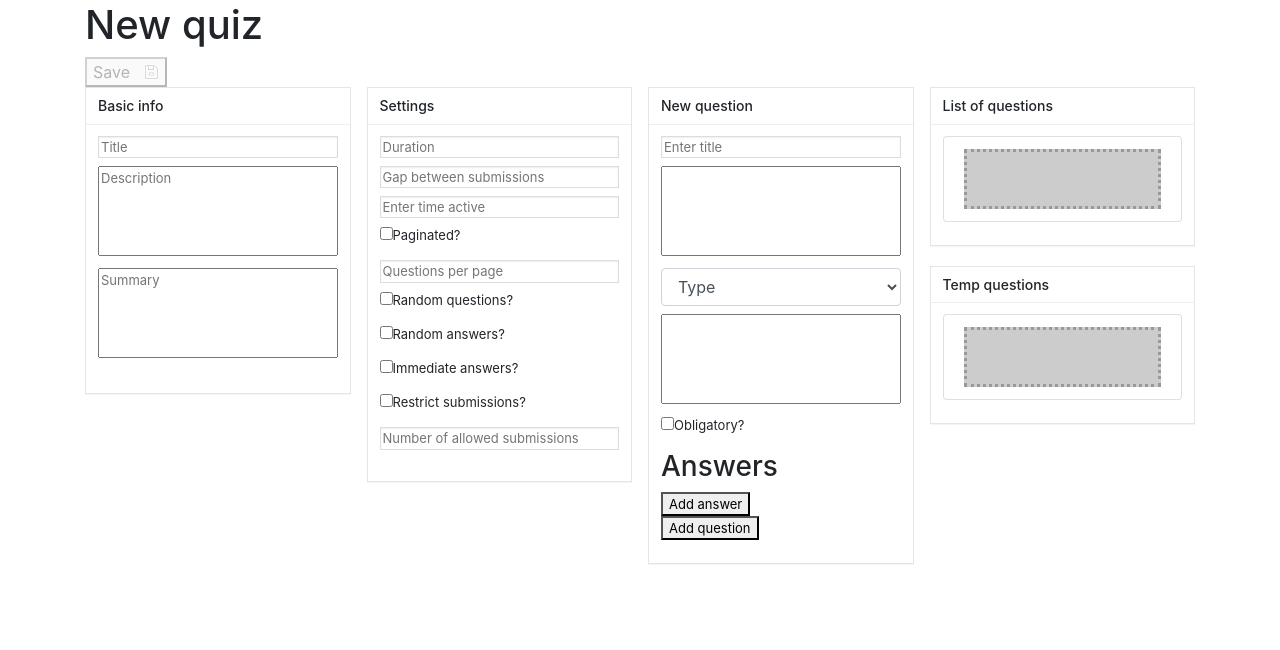
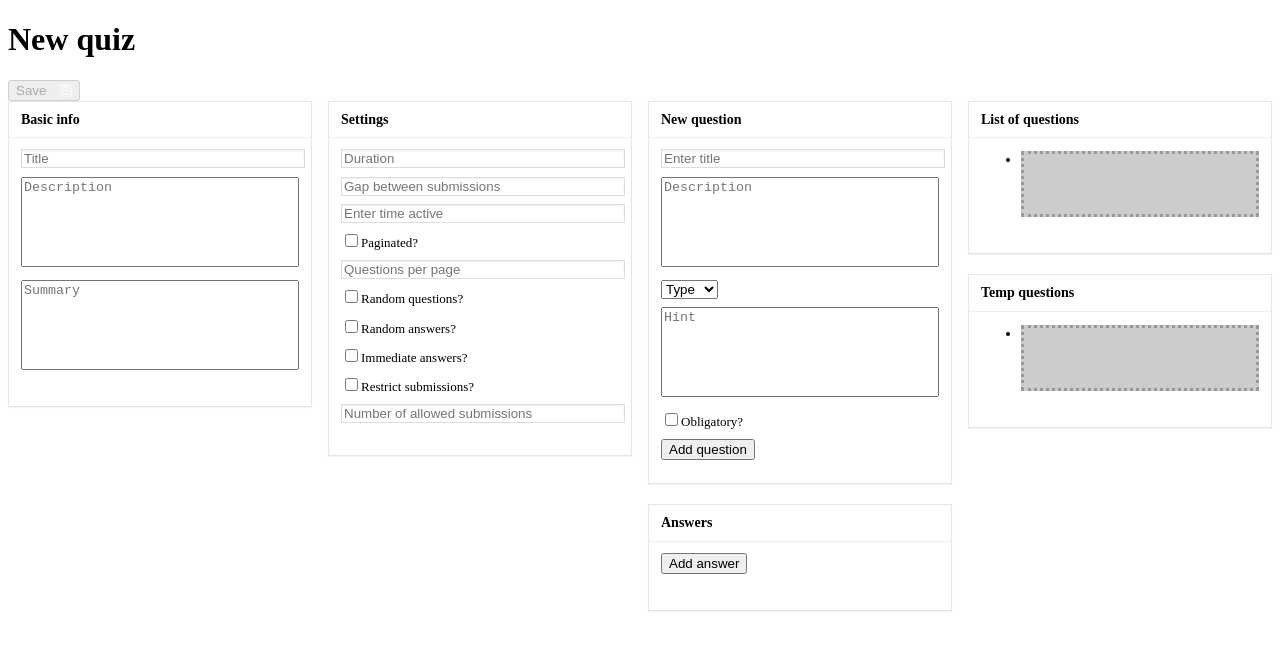
Before and after one commit to TomekMackiewicz/spq, an Angular app in the folder angular/: page / in a window 1280 px wide. Shown: the top 650 px of the page. Built offline with nearby package versions, Linux system fonts and the light colour scheme.

Commit message:
Remove jquery & angular

```diff
--- a/angular/src/app/spq/spq/spq.component.html
+++ b/angular/src/app/spq/spq/spq.component.html
@@ -85,11 +85,10 @@
                     </div>
                 </div>
             </div>
-            <div class="spq-box-container-3">
+            <div class="spq-box-container-3" formGroupName="question">
                 <div class="spq-box">
                     <h2>New question</h2>
                     <div class="spq-inside">
-                        <div formGroupName="question">
                         <div class="spq-input-wrap">
                           <input type="text" class="spq-input" placeholder="Enter title" formControlName="title"
                                  [ngClass]="{ 'is-invalid': questionSubmitted && quizForm.get('question.title').errors }" required>
@@ -98,10 +97,10 @@
                           </div>
                         </div>
                         <div class="spq-input-wrap">
-                              <textarea class="spq-textarea" rows="3" formControlName="description"></textarea>
+                          <textarea class="spq-textarea" formControlName="description" placeholder="Description"></textarea>
                         </div>
                         <div class="spq-input-wrap">
-                              <select class="form-control" formControlName="type" [ngClass]="{ 'is-invalid': questionSubmitted && quizForm.get('question.type').errors }">
+                          <select formControlName="type" [ngClass]="{ 'is-invalid': questionSubmitted && quizForm.get('question.type').errors }">
                             <option value="" disabled selected>Type</option>
                             <option>radio</option>
                             <option>multi</option>
@@ -114,55 +113,51 @@
                           </div>
                         </div>
                         <div class="spq-input-wrap">
-                              <textarea class="spq-textarea" rows="3" formControlName="hint"></textarea>
+                          <textarea class="spq-textarea" formControlName="hint" placeholder="Hint"></textarea>
                         </div>
                         <div class="spq-input-wrap">
                             <input type="checkbox" formControlName="isObligatory">
                             <label>Obligatory?</label>
                         </div>
-
-                            <h3>Answers</h3>
+                        <button type="button" class="button button-primary" (click)="addQuestion()">Add question</button>
+                    </div>
+                </div>
+                <div class="spq-box">
+                    <h2>Answers</h2>
+                    <div class="spq-inside">
                         <button type="button" class="button button-primary" (click)="addAnswer()">Add answer</button>
-                            <div>
-                              <ul class="list-group" formArrayName="answers">
-                                  <li class="list-group-item" *ngFor="let answer of quizForm.get('question.answers')?.controls; let i = index;">
+                        <ul formArrayName="answers">
+                            <li *ngFor="let answer of quizForm.get('question.answers')?.controls; let i = index;">
                                 <i *ngIf="!answerListState[i] || answerListState[i]==0; else answerChevronUp"
                                    class="fas fa-chevron-down float-right m-1"
-                                         data-toggle="collapse"
                                    [attr.data-target]="'#answerContent_' + i"
                                    (click)="toogleAnswerChevron(i)">
                                 </i>
                                 <i class="fas fa-trash-alt float-right m-1" (click)="deleteAnswer($event, i)"></i>
                                 <ng-template #answerChevronUp>
                                   <i class="fas fa-chevron-up float-right m-1"
-                                          data-toggle="collapse"
                                     [attr.data-target]="'#answerContent_' + i"
                                     (click)="toogleAnswerChevron(i)">
                                   </i>
                                 </ng-template>
-                                      <div class="collapse" id="answerContent_{{i}}">
-                                          <div class="card card-body">
+                                <div class="spq-collapse" [ngClass]="{ 'spq-show': answerListState[i]==1 }">
                                     <div [formGroupName]="i">
-                                                  <div class="form-group">
-                                                      <label for="answerTitle_{{i}}">Title</label>
-                                                      <input type="text" class="form-control" id="answerTitle_{{i}}" formControlName="title"
+                                        <div class="spq-input-wrap">
+                                            <input type="text" class="spq-input" formControlName="title" placeholder="Answer"
                                                    [ngClass]="{ 'is-invalid': questionSubmitted && answer?.controls.title.errors }" required>
                                             <div *ngIf="questionSubmitted && answer?.controls.title.errors" class="invalid-feedback">
                                                 <div *ngIf="answer?.controls.title.errors.required">Title is required</div>
                                             </div>
                                         </div>
-                                                  <div class="form-group form-check">
-                                                      <input type="checkbox" class="form-check-input" id="answerCorrect_{{i}}" formControlName="isCorrect">
-                                                      <label class="form-check-label" for="answerCorrect_{{i}}">Correct answer</label>
+                                        <div class="spq-input-wrap">
+                                            <input type="checkbox" formControlName="isCorrect">
+                                            <label>Correct answer</label>
                                         </div>
-                                                  <div class="form-group">
-                                                      <label for="answerMessage_{{i}}">Message</label>
-                                                      <textarea class="form-control" id="answerMessage_{{i}}" rows="3" formControlName="message"></textarea>
+                                        <div class="spq-input-wrap">
+                                            <textarea class="spq-textarea" formControlName="message" placeholder="Message"></textarea>
                                         </div>
-                                                    <div class="form-group">
-                                                      <label for="answerPoints_{{i}}">Points</label>
-                                                      <input type="text" class="form-control" id="answerPoints_{{i}}"
-                                                             placeholder="Enter points" formControlName="points"
+                                          <div class="spq-input-wrap">
+                                            <input type="text" class="spq-input" placeholder="Points" formControlName="points"
                                                    [ngClass]="{ 'is-invalid': questionSubmitted && answer?.controls.points.errors }">
                                             <div *ngIf="questionSubmitted && answer?.controls.points.errors" class="invalid-feedback">
                                                 <div *ngIf="answer?.controls.points.errors.pattern">Only numbers are allowed</div>
@@ -170,12 +165,8 @@
                                           </div>
                                     </div>
                                 </div>
-                                      </div>
                             </li>
                         </ul>
-                            </div>
-                            <button type="button" class="button button-primary" (click)="addQuestion()">Add question</button>
-                        </div>
                     </div>
                 </div>
             </div>
@@ -205,19 +196,17 @@
                             <i class="fas fa-cogs float-right m-1" (click)="edit($event, question)"></i>
                             <i *ngIf="!listState[i] || listState[i]==0; else chevronUp"
                                class="fas fa-chevron-down float-right m-1"
-                               data-toggle="collapse"
                                [attr.data-target]="'#questionContent_' + i"
                                (click)="toogleQuestionChevron(i)">
                             </i>
                             <ng-template #chevronUp>
                               <i class="fas fa-chevron-up float-right m-1"
-                                data-toggle="collapse"
                                 [attr.data-target]="'#questionContent_' + i"
                                 (click)="toogleQuestionChevron(i)">
                               </i>
                             </ng-template>
                             <div class="example-custom-placeholder" *cdkDragPlaceholder></div>
-                            <div class="collapse" id="questionContent_{{i}}">
+                            <div class="spq-collapse" [ngClass]="{ 'spq-show': listState[i]==1 }">
                               <div class="card card-body">
                                   <p>Desc: {{ question.description }}</p>
                                   <p>Hint: {{ question.hint }}</p>
@@ -256,7 +245,7 @@
                             <span class="badge badge-info">{{ i+1 }}</span>
                             {{ question.title }}
                             <i class="fas fa-arrows-alt float-right m-1" cdkDragHandle></i>
-                            <i class="fas fa-trash-alt float-right m-1" (click)="delete($event, 'tmpQuestions', i)"></i>
+                            <i class="fas fa-trash-alt float-right m-1" (click)="deleteQuestion($event, 'tmpQuestions', i)"></i>
                           </li>
                         </ul>
                     </div>
--- a/angular/src/index.html
+++ b/angular/src/index.html
@@ -6,23 +6,11 @@
     <base href="/">
     <meta name="viewport" content="width=device-width, initial-scale=1">
     <link rel="icon" type="image/x-icon" href="favicon.ico">
-    <link rel="stylesheet" href="https://stackpath.bootstrapcdn.com/bootstrap/4.1.3/css/bootstrap.min.css"
-          integrity="sha384-MCw98/SFnGE8fJT3GXwEOngsV7Zt27NXFoaoApmYm81iuXoPkFOJwJ8ERdknLPMO"
-          crossorigin="anonymous">
     <link rel="stylesheet" href="https://use.fontawesome.com/releases/v5.6.1/css/all.css"
           integrity="sha384-gfdkjb5BdAXd+lj+gudLWI+BXq4IuLW5IT+brZEZsLFm++aCMlF1V92rMkPaX4PP"
           crossorigin="anonymous">
 </head>
 <body>
     <app-root></app-root>
-    <script src="https://code.jquery.com/jquery-3.3.1.slim.min.js"
-            integrity="sha384-q8i/X+965DzO0rT7abK41JStQIAqVgRVzpbzo5smXKp4YfRvH+8abtTE1Pi6jizo"
-            crossorigin="anonymous"></script>
-    <script src="https://cdnjs.cloudflare.com/ajax/libs/popper.js/1.14.3/umd/popper.min.js"
-            integrity="sha384-ZMP7rVo3mIykV+2+9J3UJ46jBk0WLaUAdn689aCwoqbBJiSnjAK/l8WvCWPIPm49"
-            crossorigin="anonymous"></script>
-    <script src="https://stackpath.bootstrapcdn.com/bootstrap/4.1.3/js/bootstrap.min.js"
-            integrity="sha384-ChfqqxuZUCnJSK3+MXmPNIyE6ZbWh2IMqE241rYiqJxyMiZ6OW/JmZQ5stwEULTy"
-            crossorigin="anonymous"></script>
 </body>
 </html>
--- a/angular/src/styles.css
+++ b/angular/src/styles.css
@@ -105,3 +105,16 @@
     cursor: pointer;
     padding-left: 10px;
 }
+
+.spq-collapse {
+  -webkit-transition: max-height 0.5s;
+  -moz-transition: max-height 0.5s;
+  -ms-transition: max-height 0.5s;
+  -o-transition: max-height 0.5s;
+  transition: max-height 0.5s;
+  overflow: hidden;
+  max-height: 0;
+}
+.spq-show {
+  max-height: 300px;
+}
```
Also changed, not shown: 1 other file (tests, documents, lock files or other folders). Lines whose indentation alone changed are shown as unchanged.
